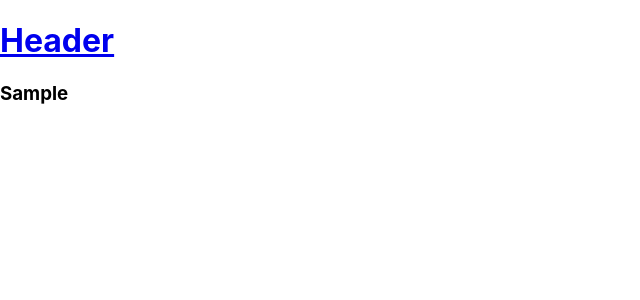
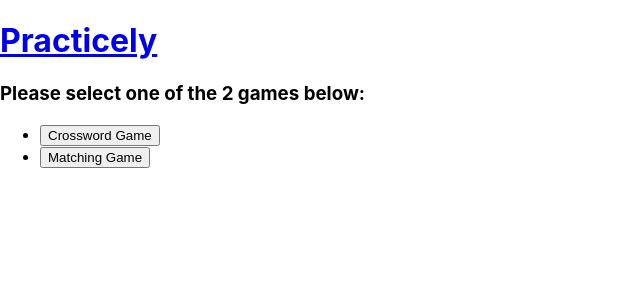
Before and after one commit to daehwanyoo/MHacks15ChrisDan, a React (Create React App) app: page /lan/pt in a window 1280 px wide. Shown: the top 300 px of the page, without its empty margins (0-640 px from the left). Built offline with nearby package versions, Linux system fonts and the light colour scheme.

Commit message:
added: all the options

```diff
--- a/src/App.js
+++ b/src/App.js
@@ -1,9 +1,12 @@
 import React, { Component } from 'react';
 import { BrowserRouter, Routes, Route } from 'react-router-dom';
-import Header from './Header';
-import Main from './Main';
-import Language from './Language';
-import NotFound from './NotFound';
+import Header from './pages/Header';
+import Main from './pages/Main';
+import Language from './pages/Language';
+import NotFound from './pages/NotFound';
+import Game_pt from './pages/Game_pt'
+import Game_kr from './pages/Game_kr'
+
 
 const App = () => {
 	return (
@@ -13,7 +16,8 @@
 				<Routes>
 					<Route path="/" element={<Main />}></Route>
 					<Route path="/lan/*" element={<Language />}></Route>
-					{/* To do  */}
+          <Route path="/lan/pt/*" element={<Game_pt/>}></Route>
+          <Route path="/lan/kr/*" element={<Game_kr/>}></Route>
 					<Route path="*" element={<NotFound />}></Route>
 				</Routes>
 			</BrowserRouter>
--- a/src/Main.js
+++ /dev/null
@@ -1,16 +0,0 @@
-import React from 'react';
-import { Link } from 'react-router-dom';
-
-const Main = (props) => {
-	return (
-		<>
-			<h3>Main page</h3>
-			<ul>
-				<Link to="/lan/pt"><li>portuguese </li></Link>
-				<Link to="/lan/kr"><li>korean</li></Link>
-			</ul>
-		</>
-	);
-};
-
-export default Main;
--- /dev/null
+++ b/src/pages/Game_kr.js
@@ -0,0 +1,18 @@
+import React from 'react';
+import { Link } from 'react-router-dom';
+import { useNavigate } from 'react-router-dom';
+
+const Game_kr = (props) => {
+	const navigate = useNavigate();
+	return (
+		<>
+			<h3>Please select one of the 2 games below:</h3>
+			<ul>
+				<li><button onClick={() => navigate('/lan/kr/matching')}>Crossword Game</button></li>
+				<li><button onClick={() => navigate('/lan/kr/cross')}>Matching Game</button></li>
+			</ul>
+		</>
+	);
+};
+
+export default Game_kr;
--- /dev/null
+++ b/src/pages/Game_pt.js
@@ -0,0 +1,18 @@
+import React from 'react';
+import { Link } from 'react-router-dom';
+import { useNavigate } from 'react-router-dom';
+
+const Game_pt = (props) => {
+	const navigate = useNavigate();
+	return (
+		<>
+			<h3>Please select one of the 2 games below:</h3>
+			<ul>
+				<li><button onClick={() => navigate('/lan/pt/matching')}>Crossword Game</button></li>
+				<li><button onClick={() => navigate('/lan/pt/cross')}>Matching Game</button></li>
+			</ul>
+		</>
+	);
+};
+
+export default Game_pt;
--- a/src/Header.js
+++ b/src/pages/Header.js
@@ -5,7 +5,7 @@
     return (
         <>
             <Link to="/">
-                <h1>Header</h1>
+                <h1>Practicely</h1>
             </Link>
         </>
     );
--- /dev/null
+++ b/src/pages/Main.js
@@ -0,0 +1,18 @@
+import React from 'react';
+import { Link } from 'react-router-dom';
+import { useNavigate } from 'react-router-dom';
+
+const Main = (props) => {
+	const navigate = useNavigate();
+	return (
+		<>
+			<h3>Select Language</h3>
+			<ul>
+				<li><button onClick={() => navigate('/lan/pt')}>Portuguese</button></li>
+				<li><button onClick={() => navigate('/lan/kr')}>Korean</button></li>
+			</ul>
+		</>
+	);
+};
+
+export default Main;
```
Also changed, not shown: src/pages/Language.js (renamed from src/Language.js), src/pages/NotFound.js (renamed from src/NotFound.js).
